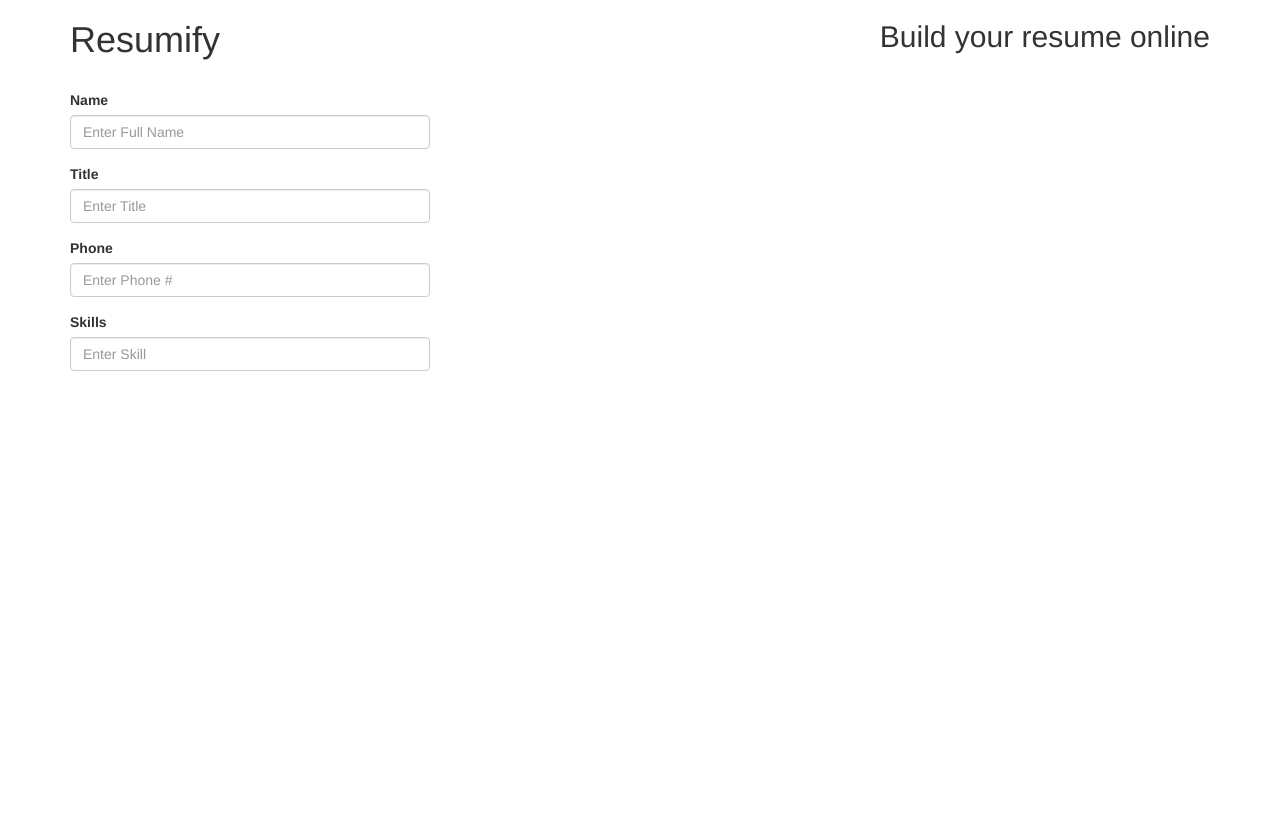
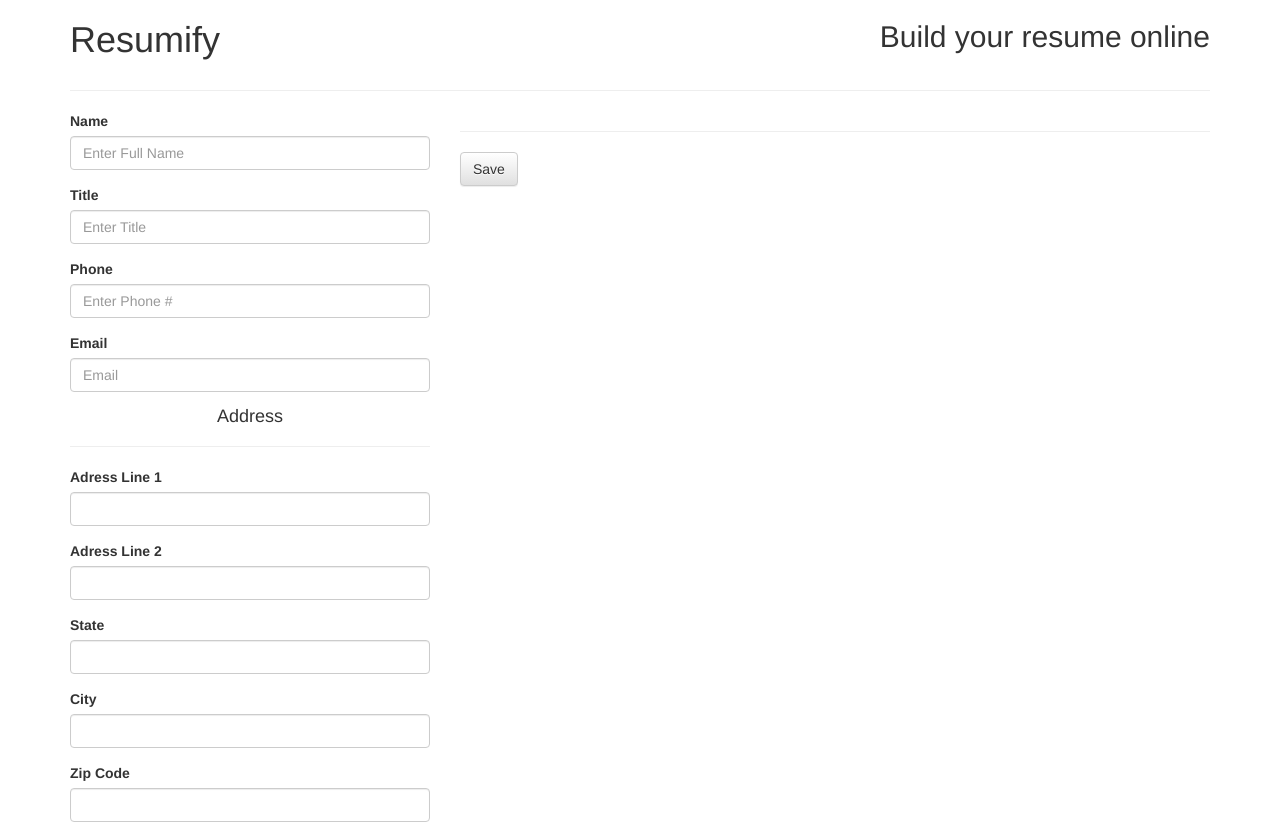
Before and after one commit to lleo5301/ResumeBuilder, a website: page views/index.html at #/new in a window 1280 px wide. Before the commit the page ends 800 px from the top, so only its background shows below. Drawn offline with Linux system fonts and the light colour scheme.

Commit message:
Layout changes

```diff
--- a/views/index.html
+++ b/views/index.html
@@ -26,7 +26,9 @@
         <div class="col-md-6">
           <h2 class="text-right">Build your resume online</h2>
         </div>
+
       </div>
+      <hr>
     </div>
     <div id="main" ng-view=""></div>
 
--- a/views/new.html
+++ b/views/new.html
@@ -4,17 +4,21 @@
        <form id="Resume">
          <div class="form-group">
           <label for="name">Name</label>
-          <input type="text" class="form-control" ng-model="Name" name="name" placeholder="Enter Full Name">
+          <input type="text" class="form-control" ng-model="resume.Name" name="name" placeholder="Enter Full Name">
          </div>
          <div class="form-group">
            <label for="Title">Title</label>
-           <input type="text" class="form-control" ng-model="Title" name="Title" placeholder="Enter Title">
+           <input type="text" class="form-control" ng-model="resume.Title" name="Title" placeholder="Enter Title">
          </div>
          <div class="form-group">
            <label for="Phone">Phone</label>
-           <input type="text" class="form-control" ng-model="Phone" name="Phone" placeholder="Enter Phone #">
+           <input type="tel" class="form-control" ng-model="resume.Phone" name="Phone" placeholder="Enter Phone #">
          </div>
          <div class="form-group">
+           <label for="Email">Email</label>
+           <input type="email" class="form-control" ng-model="resume.Email" name="email" placeholder="Email">
+         </div>
+         <!-- <div class="form-group">
            <label for="Skills">Skills</label>
            <input type="text" class="form-control" ng-model="skill" name="Skills" ng-keyup="addSkill()" placeholder="Enter Skill">
            <div class="form-group" ng-show="skills">
@@ -22,14 +26,47 @@
               <li ng-repeat="skill in skills">{{skill}}</li>
             </ul>
            </div>
-        </div>
-
+        </div> -->
+       </form>
+       <form id="address" class="form-group">
+         <h4 class="text-center">Address</h4>
+         <hr>
+          <div class="form-group">
+            <label for="line1">Adress Line 1 </label>
+            <input type="text" class="form-control" ng-model="Address.lineOne" name="line1">
+          </div>
+          <div class="form-group">
+            <label for="line2">Adress Line 2 </label>
+            <input type="text" class="form-control" ng-model="Address.lineTwo" name="line2">
+          </div>
+          <div class="form-group">
+            <label for="State">State </label>
+            <input type="text" class="form-control" ng-model="Address.state" name="State">
+          </div>
+          <div class="form-group">
+            <label for="City">City</label>
+            <input type="text" class="form-control" ng-model="Address.city" name="City">
+          </div>
+          <div class="form-group">
+            <label for="Zip">Zip Code</label>
+            <input type="number" class="form-control" ng-model="Address.zip" name="Zip">
+          </div>
        </form>
      </div>
      <!-- resume preview -->
-     <div id="resume-preview"class="col-md-8" >
-      <h1 class="text-right">{{Name}}</h1>
-      <h4 class="text-right">{{Title}}</h4>
+     <div id="resume-preview"class="col-md-8">
+       <input type="text" class="form-control" ng-show="resume._id" ng-model="resume._id" name="id">
+      <h1 class="text-center">{{resume.Name}}</h1>
+      <h6 class="text-center">
+        <p ng-show="Address.lineOne">Address: {{Address.lineOne}} {{Address.lineTwo}} {{Address.city}}, {{Address.state}} {{Address.zip}}</p>
+      </h6>
+      <h6 ng-show="resume.Phone" class="text-center">Cell: {{resume.Phone}} Email: {{resume.Email}}</h6>
+      <hr>
+      <button type="button" class="btn btn-default" ng-click="save()">Save</button>
+
+
+      <!-- todo -->
+      <!-- <h4 class="text-center">{{Title}}</h4> -->
      </div>
    </div>
 </div>
```
